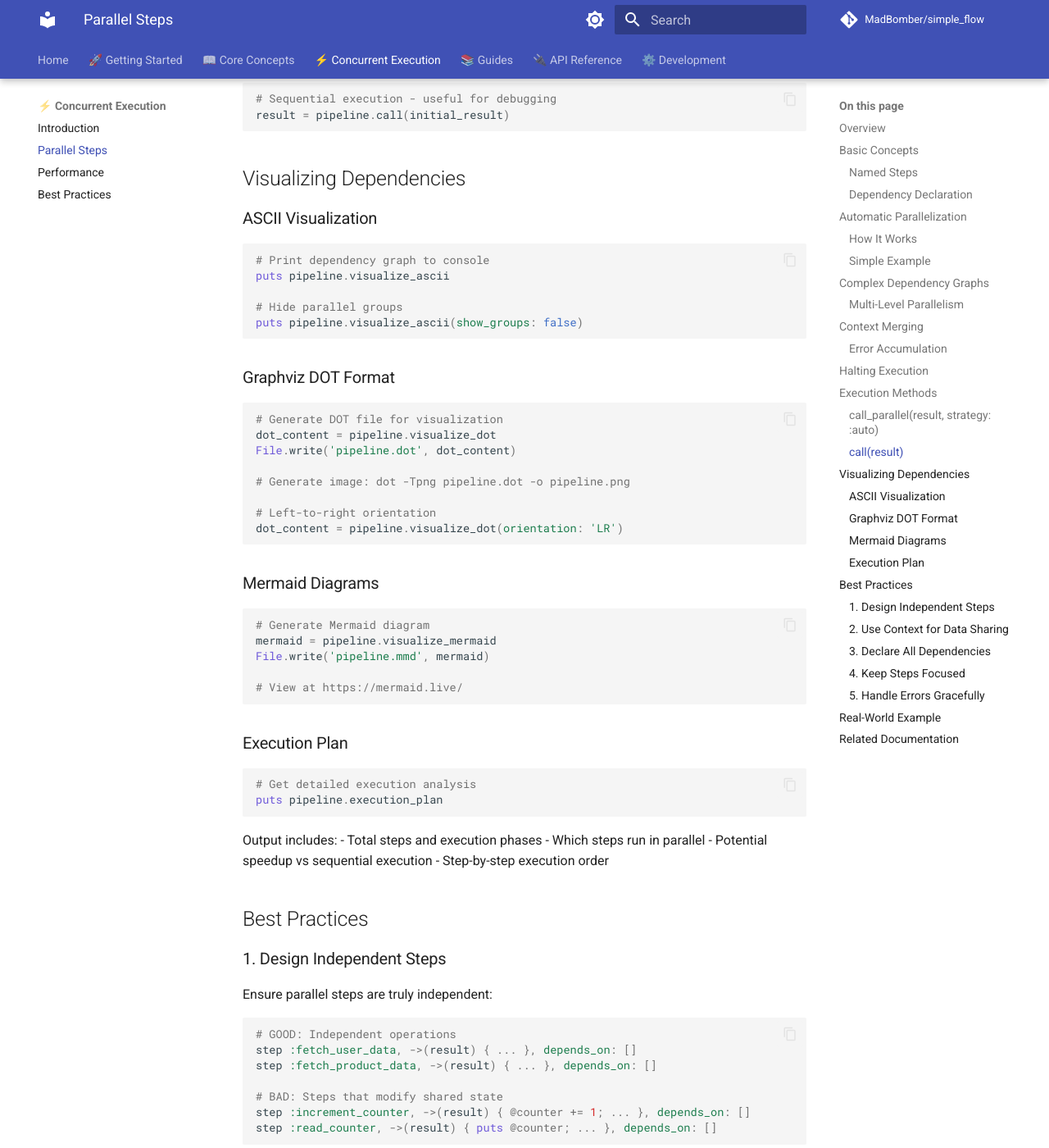
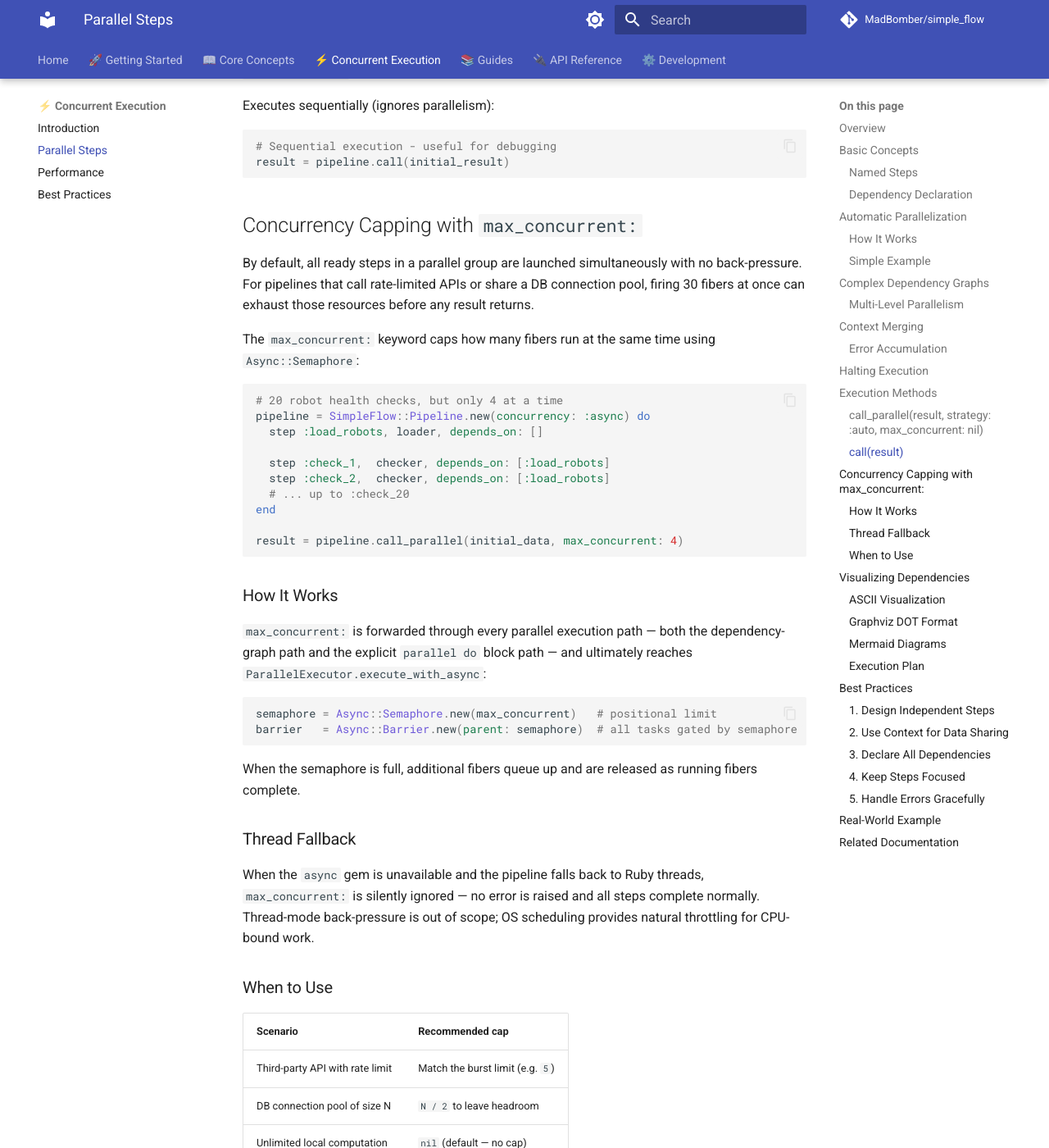
Before and after one commit to MadBomber/simple_flow, an MkDocs documentation site: the page built from docs/concurrent/parallel-steps.md, in a window 1280 px wide and 1400 px high, scrolled down 5340 px. Shown: the whole window at 82% size. Built offline with MkDocs 1.6.1 and Material for MkDocs 9.7.7, drawn with Linux system fonts in a browser that asks for light colours; comment, search, counter and statistics services are not loaded; some of the changed text lies outside the part shown.

Commit message:
feat(docs): update README and API docs for max_concurrent feature
Updated the README to reflect new test coverage statistics and added documentation on the `max_concurrent:` parameter for the `call_parallel` method in asynchronous execution. Improved clarity in the usage examples and adjusted test results section accordingly. This enhances user understanding of concurrency control in pipelines.

````diff
--- a/docs/concurrent/parallel-steps.md
+++ b/docs/concurrent/parallel-steps.md
@@ -231,7 +231,7 @@ result = pipeline.call_parallel(initial_data)
 
 ## Execution Methods
 
-### `call_parallel(result, strategy: :auto)`
+### `call_parallel(result, strategy: :auto, max_concurrent: nil)`
 
 Executes the pipeline with parallel support:
 
@@ -244,6 +244,9 @@ result = pipeline.call_parallel(initial_result, strategy: :auto)
 
 # Explicit strategy - only uses explicit parallel blocks
 result = pipeline.call_parallel(initial_result, strategy: :explicit)
+
+# Cap simultaneous fibers to prevent thundering-herd failures
+result = pipeline.call_parallel(initial_result, max_concurrent: 5)
 ```
 
 ### `call(result)`
@@ -254,6 +257,49 @@ Executes sequentially (ignores parallelism):
 # Sequential execution - useful for debugging
 result = pipeline.call(initial_result)
 ```
+
+## Concurrency Capping with `max_concurrent:`
+
+By default, all ready steps in a parallel group are launched simultaneously with no back-pressure. For pipelines that call rate-limited APIs or share a DB connection pool, firing 30 fibers at once can exhaust those resources before any result returns.
+
+The `max_concurrent:` keyword caps how many fibers run at the same time using `Async::Semaphore`:
+
+```ruby
+# 20 robot health checks, but only 4 at a time
+pipeline = SimpleFlow::Pipeline.new(concurrency: :async) do
+  step :load_robots, loader, depends_on: []
+
+  step :check_1,  checker, depends_on: [:load_robots]
+  step :check_2,  checker, depends_on: [:load_robots]
+  # ... up to :check_20
+end
+
+result = pipeline.call_parallel(initial_data, max_concurrent: 4)
+```
+
+### How It Works
+
+`max_concurrent:` is forwarded through every parallel execution path — both the dependency-graph path and the explicit `parallel do` block path — and ultimately reaches `ParallelExecutor.execute_with_async`:
+
+```ruby
+semaphore = Async::Semaphore.new(max_concurrent)   # positional limit
+barrier   = Async::Barrier.new(parent: semaphore)  # all tasks gated by semaphore
+```
+
+When the semaphore is full, additional fibers queue up and are released as running fibers complete.
+
+### Thread Fallback
+
+When the `async` gem is unavailable and the pipeline falls back to Ruby threads, `max_concurrent:` is silently ignored — no error is raised and all steps complete normally. Thread-mode back-pressure is out of scope; OS scheduling provides natural throttling for CPU-bound work.
+
+### When to Use
+
+| Scenario | Recommended cap |
+|----------|----------------|
+| Third-party API with rate limit | Match the burst limit (e.g. `5`) |
+| DB connection pool of size N | `N / 2` to leave headroom |
+| Unlimited local computation | `nil` (default — no cap) |
+| Debugging sequential order | `1` (effectively sequential) |
 
 ## Visualizing Dependencies
 
--- a/docs/guides/choosing-concurrency-model.md
+++ b/docs/guides/choosing-concurrency-model.md
@@ -214,6 +214,7 @@ result = pipeline.call_parallel(config)  # ✅ Async is essential
 | **Setup** | None (built-in) | `gem 'async'` |
 | **Concurrency Limit** | ~100-1,000 | ~10,000+ |
 | **Memory per operation** | 1-2 MB | 4-8 KB |
+| **Back-pressure cap** | Not supported | `max_concurrent:` keyword |
 | **Library compatibility** | Any Ruby gem | Needs async-aware gems |
 | **Learning curve** | Simple | Moderate |
 | **Speed (I/O)** | Fast | Faster |
@@ -235,6 +236,34 @@ result = pipeline.call_parallel(config)  # ✅ Async is essential
 - Can juggle 10,000 tasks because they're mostly waiting anyway
 - Needs special tools designed for rapid task-switching
 - More efficient but requires planning
+
+---
+
+## Capping Concurrency with `max_concurrent:`
+
+Even when using the async gem, you may not want every parallel step to fire at once. The `max_concurrent:` keyword on `call_parallel` limits how many fibers run simultaneously, preventing thundering-herd failures against downstream services:
+
+```ruby
+# Shared connection pool of size 10 — leave headroom
+pipeline = SimpleFlow::Pipeline.new(concurrency: :async) do
+  step :validate, validator, depends_on: []
+
+  # 20 steps declared, but at most 4 run at the same time
+  20.times do |i|
+    step :"fetch_#{i}", fetcher, depends_on: [:validate]
+  end
+
+  step :merge, merger, depends_on: 20.times.map { |i| :"fetch_#{i}" }
+end
+
+result = pipeline.call_parallel(initial_data, max_concurrent: 4)
+```
+
+**Key behaviors:**
+- Implemented via `Async::Semaphore` — fibers queue up and are released as slots open
+- `nil` (the default) means unlimited — existing behavior is unchanged
+- Silently ignored when the thread fallback is active (`concurrency: :threads`)
+- Works with both the dependency-graph path and explicit `parallel do` blocks
 
 ---
 
````
Also changed, not shown: README.md (+32 -6 lines), docs/api/parallel-step.md (+29 -15 lines), docs/api/pipeline.md (+13 -1 lines), 6 other files.
